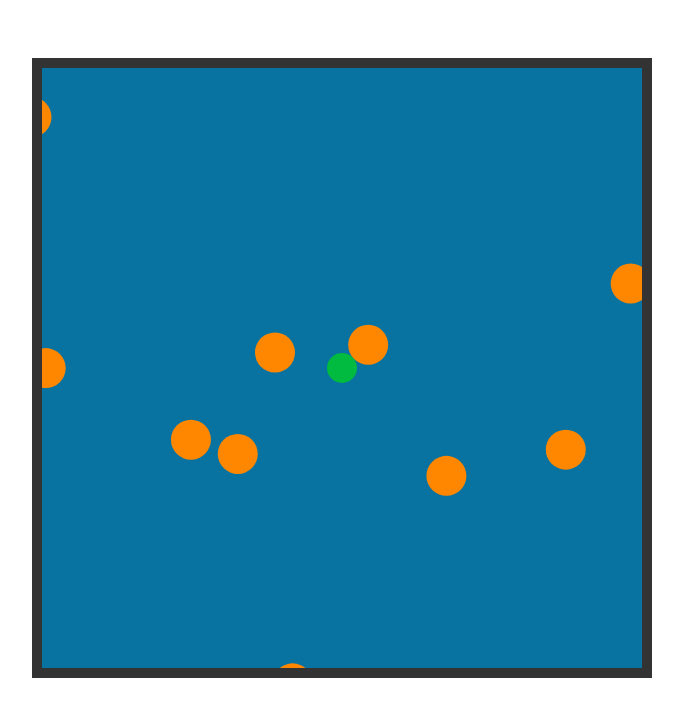
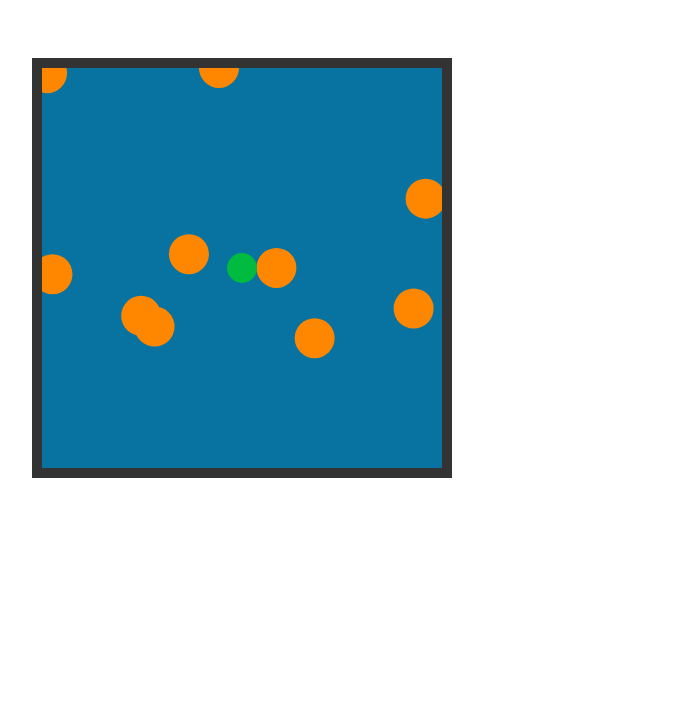
Before and after one commit to tomrecap/OO-Asteroids, a plain HTML site: page index.html in a window 1280 px wide. Shown: the whole page, without its empty margins (176-859 px from the left). Drawn offline with Linux system fonts and the light colour scheme.

Commit message:
Resizes canvas to fit inthe window better

```diff
--- a/game.js
+++ b/game.js
@@ -11,8 +11,8 @@
     this.background.src = "bg.png";
   };
 
-  Game.DIM_X = 600;
-  Game.DIM_Y = 600;
+  Game.DIM_X = 400;
+  Game.DIM_Y = 400;
 
   Game.prototype.addAsteroids = function (numAsteroids) {
     asteroid_array = [];
--- a/index.html
+++ b/index.html
@@ -13,7 +13,7 @@
 
 <body>
 
-  <canvas width="600" height="600" id="canvas" style="border: 10px solid #333; margin:50px 200px"></canvas>
+  <canvas width="400" height="400" id="canvas" style="border: 10px solid #333; margin:50px 200px"></canvas>
 
   <script>
     var context = document.getElementById('canvas').getContext('2d');
```
